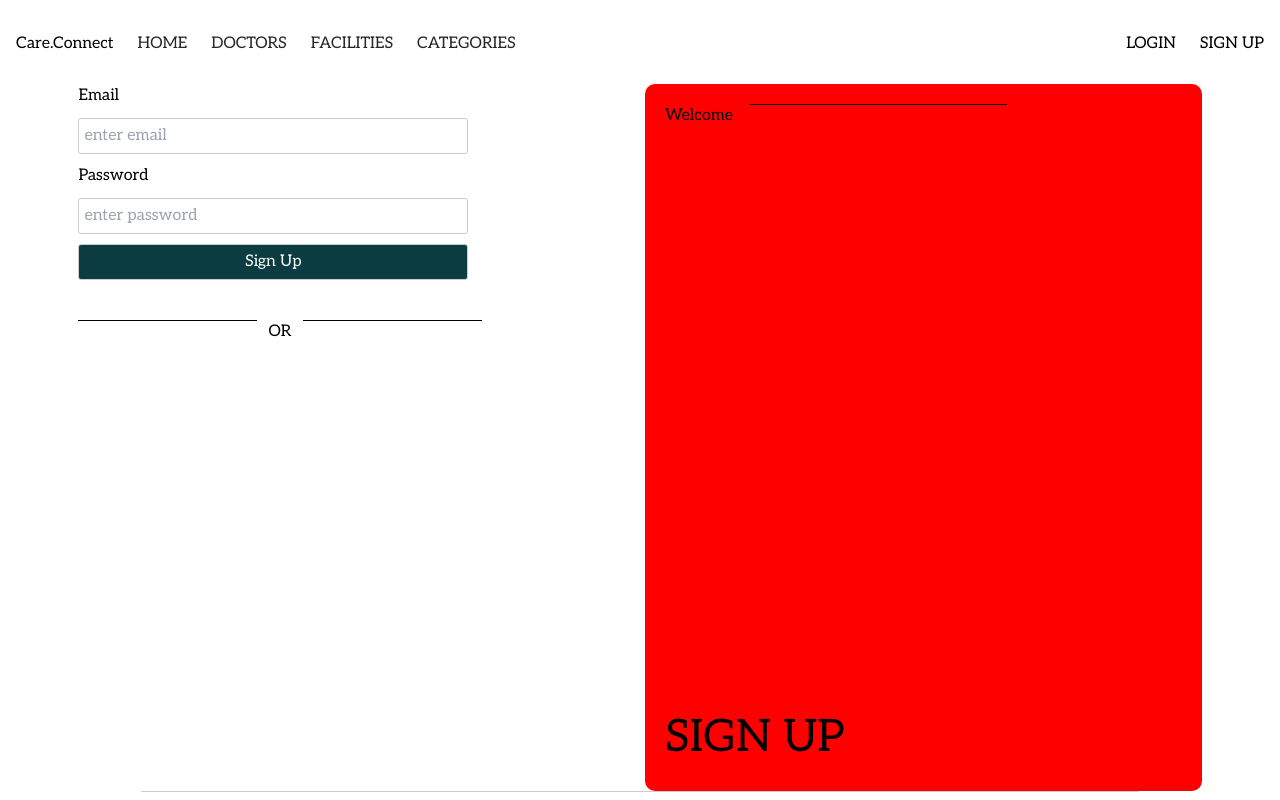
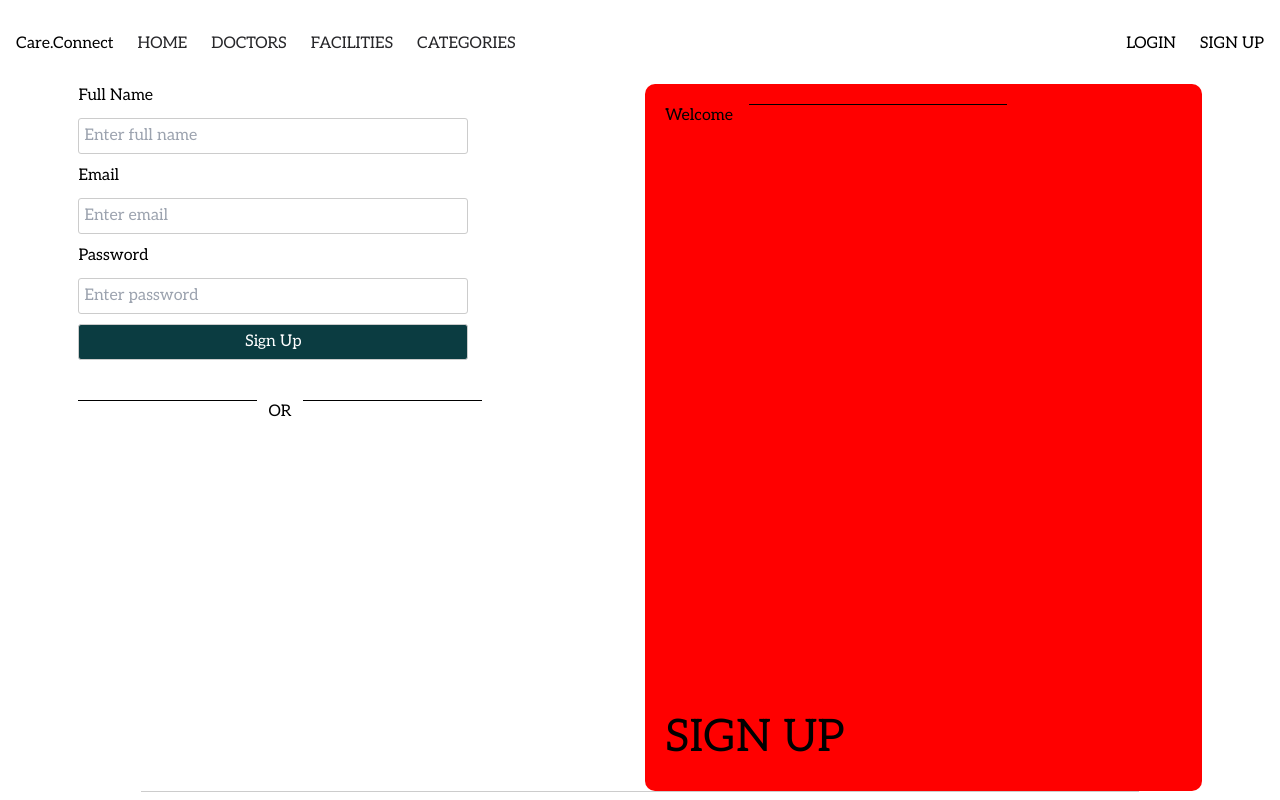
Before and after one commit to CARE-CONNECT-KENYA/care-connect-frontend, a Next.js app: page /users/signup in a window 1280 px wide. Shown: the top 800 px of the page. Built offline with nearby package versions, Linux system fonts and the light colour scheme.

Commit message:
post users succesfull

```diff
--- a/app/Components/SignUpForm.tsx
+++ b/app/Components/SignUpForm.tsx
@@ -1,27 +1,130 @@
-import React from 'react'
-import styles from '../Styles/Users.module.css'
+'use client'
+import React, { useState, ChangeEvent, FormEvent } from 'react';
+import axios from 'axios';
+import styles from '../Styles/Users.module.css';
 
-function SignUpForm() {
+// Define types for form data and error state
+interface FormData {
+  fullname: string;
+  email: string;
+  password: string;
+}
+
+interface ErrorState {
+  fullname?: string;
+  email?: string;
+  password?: string;
+  message?: string;
+}
+
+const SignUpForm: React.FC = () => {
+  // Initialize state using defined types
+  const [formData, setFormData] = useState<FormData>({
+    fullname: '',
+    email: '',
+    password: '',
+  });
+  const [error, setError] = useState<ErrorState>({});
+  const [success, setSuccess] = useState<string>('');
+
+  // Handle form input change
+  const handleChange = (e: ChangeEvent<HTMLInputElement>) => {
+    const { name, value } = e.target;
+    setFormData({
+      ...formData,
+      [name]: value,
+    });
+  };
+
+  // Function to validate password
+  const validatePassword = (password: string): boolean => {
+    const passwordRegex = /^(?=.*[a-z])(?=.*[A-Z])(?=.*\d)(?=.*[@$!%*?&])[A-Za-z\d@$!%*?&]{8,}$/;
+    return passwordRegex.test(password);
+  };
+
+  // Handle form submission
+  const handleSubmit = async (e: FormEvent<HTMLFormElement>) => {
+    e.preventDefault();
+    setError({});
+    setSuccess('');
+
+    // Validate password
+    if (!validatePassword(formData.password)) {
+      setError({
+        password: 'Password must be at least 8 characters long and include a symbol, a capital letter, and numbers.',
+      });
+      return;
+    }
+
+    try {
+      const response = await axios.post('/care/addusers', formData);
+      if (response.status === 201) {
+        setSuccess('User successfully signed up!');
+      }
+    } catch (error) {
+      if (axios.isAxiosError(error)) {
+        const axiosError = error as AxiosError;
+        if (axiosError.response && axiosError.response.data && axiosError.response.data.error) {
+          setError(axiosError.response.data.error);
+        } else {
+          setError({ message: 'Error signing up user. Please try again.' });
+        }
+      } else {
+        setError({ message: 'Error signing up user. Please try again.' });
+      }
+    }
+  };
+
+  // JSX template
   return (
-    <div>
+    <form onSubmit={handleSubmit}>
       <div className={styles.Signupform}>
+        <h3>Full Name</h3>
+        <input
+          type='text'
+          name='fullname'
+          placeholder='Enter full name'
+          value={formData.fullname}
+          onChange={handleChange}
+          required
+        />
+        {error.fullname && <p className={styles.error}>{error.fullname}</p>}
+
         <h3>Email</h3>
-            <input type='text' placeholder='enter email' />
+        <input
+          type='text'
+          name='email'
+          placeholder='Enter email'
+          value={formData.email}
+          onChange={handleChange}
+          required
+        />
+        {error.email && <p className={styles.error}>{error.email}</p>}
 
         <h3>Password</h3>
-            <input type="text" placeholder='enter password'/>
+        <input
+          type='password'
+          name='password'
+          placeholder='Enter password'
+          value={formData.password}
+          onChange={handleChange}
+          required
+        />
+        {error.password && <p className={styles.error}>{error.password}</p>}
+
         <button type='submit'>Sign Up</button>
-
       </div>
       <div className='flex gap-3 mt-10'>
+        <div className={styles.line}></div>
+        <div className='mt-n10'>
+          <h3>OR</h3>
+        </div>
+        <div className={styles.line}></div>
+      </div>
+      {error.message && <p className={styles.error}>{error.message}</p>}
+      {success && <p className={styles.success}>{success}</p>}
+    </form>
+  );
+};
 
-            <div className={styles.line}></div>
-            <div className='mt-n10'><h3>OR</h3></div>
-            <div className={styles.line}></div>
-
-        </div>
-    </div>
-  )
-}
-
-export default SignUpForm
+export default SignUpForm;
--- a/app/layout.tsx
+++ b/app/layout.tsx
@@ -1,10 +1,9 @@
-import { Inter } from "next/font/google";
 import "./globals.css";
 import NavBar from "./NavBar";
 import Footer from "./Footer";
 import { Metadata } from "next";
 
-const inter = Inter({ subsets: ["latin"] });
+
 
 export const metadata: Metadata = {
   title: "Create Next App",
@@ -13,19 +12,16 @@ export const metadata: Metadata = {
 
 export default function RootLayout({
   children,
-  withNavBar = true,
-  withFooter = true,
-}: Readonly<{
+}: {
   children: React.ReactNode;
-  withNavBar?: boolean;
-  withFooter?: boolean;
-}>) {
+}) {
   return (
     <html lang="en">
-      <body className={inter.className}>
-        {withNavBar && <NavBar />}
+      <body>
+        <NavBar />
         {children}
-        {withFooter && <Footer />}
+        <Footer />
+
       </body>
     </html>
   );
--- a/app/users/login/page.tsx
+++ b/app/users/login/page.tsx
@@ -1,16 +1,16 @@
 import React from 'react'
-import RootLayout from '@/app/layout'
+
 
 
 
 function Userlogin() {
   return (
 
-      <RootLayout withFooter={false} withNavBar={false}>
+
         <div>
           <h2>LOGIN</h2>
         </div>
-      </RootLayout>
+
 
 
   )
--- a/app/users/signup/page.tsx
+++ b/app/users/signup/page.tsx
@@ -1,13 +1,12 @@
 import SignUpForm from '@/app/Components/SignUpForm'
 import React from 'react'
-import RootLayout from '@/app/layout'
 import styles from './signup.module.css'
 
 function UserSignup() {
   return (
 
-   <RootLayout withFooter={false} withNavBar={false}>
-       <div className={styles.signupPage} >
+
+       <div className={styles.signupPage}>
         {/* Side containing the form */}
         <div className={styles.formComponent}>
           <SignUpForm />
@@ -23,7 +22,7 @@ function UserSignup() {
           </div>
         </div>
       </div>
-   </RootLayout>
+
 
   )
 }
--- a/next.config.mjs
+++ b/next.config.mjs
@@ -1,4 +1,15 @@
-/** @type {import('next').NextConfig} */
-const nextConfig = {};
+// next.config.mjs
+import { createProxyMiddleware } from 'http-proxy-middleware';
+
+const nextConfig = {
+  async rewrites() {
+    return [
+      {
+        source: '/care/:path*',
+        destination: 'http://127.0.0.1:5000/care/:path*', // Proxy to backend
+      },
+    ];
+  },
+};
 
 export default nextConfig;
```
Also changed, not shown: package.json (+9 -5 lines), 1 other file (tests, documents, lock files or other folders). Lines whose indentation alone changed are shown as unchanged.
